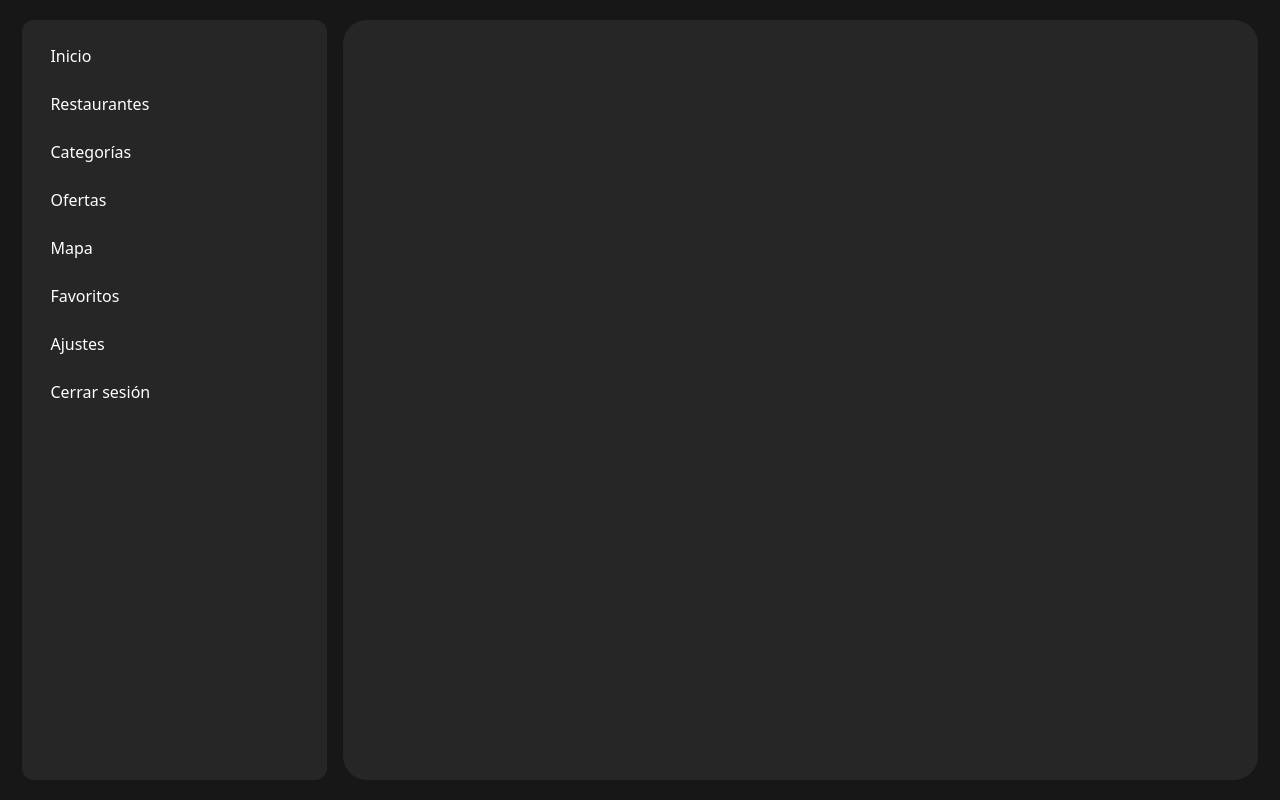
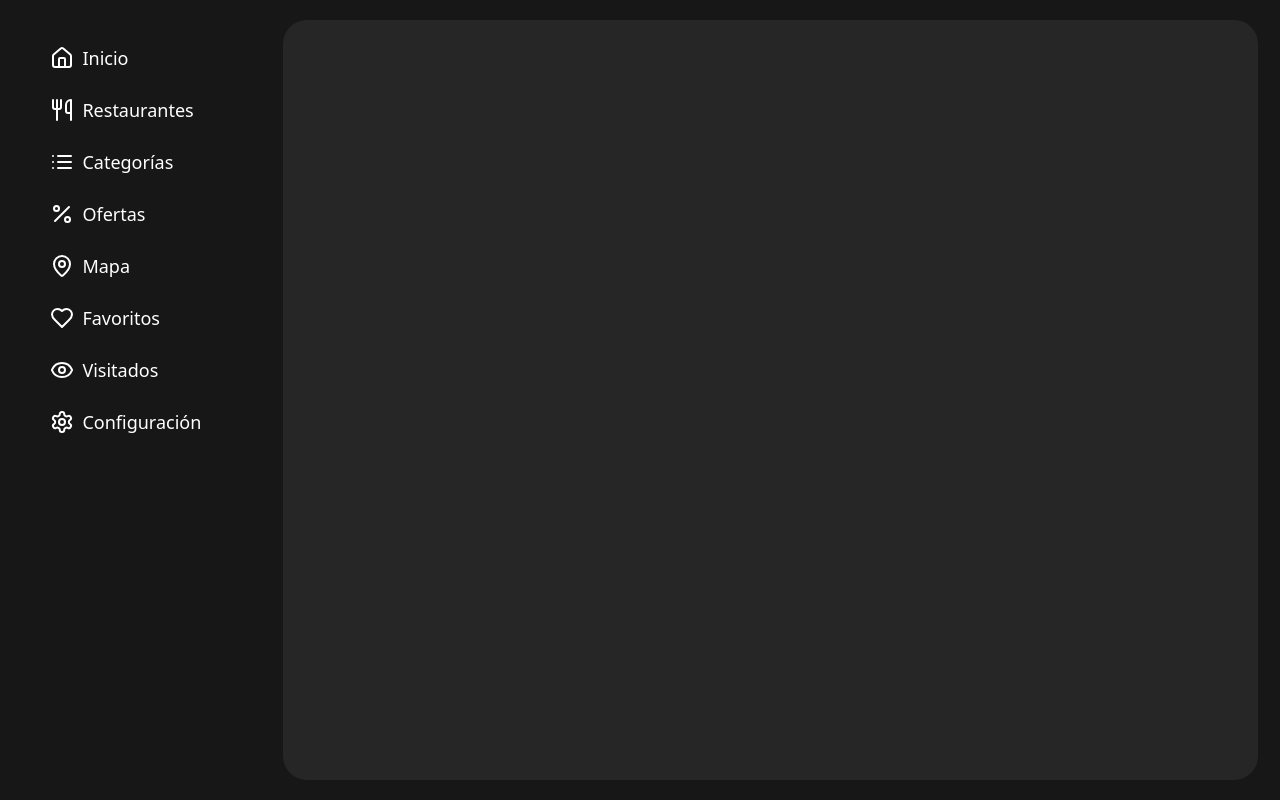
Before and after one commit to vinsmake/gdlhub.app, a React (Vite) app: page / in a window 1280 px wide. Built offline with nearby package versions, Linux system fonts and the light colour scheme.

Commit message:
Project updated

```diff
--- a/package.json
+++ b/package.json
@@ -15,6 +15,7 @@
   },
   "dependencies": {
     "@tailwindcss/vite": "^4.0.4",
+    "lucide-react": "^0.483.0",
     "react": "^19.0.0",
     "react-dom": "^19.0.0"
   },
--- /dev/null
+++ b/src/data.js
@@ -0,0 +1,3 @@
+export const data = {
+
+}
--- a/src/ui/Dashboard.jsx
+++ b/src/ui/Dashboard.jsx
@@ -5,11 +5,8 @@ export const Dashboard = ({ children }) => {
     return (
         <>
             <div className="w-[99%] h-[99%] bg-neutral-900 flex p-4 gap-4 text-white">
-
                     <DashboardSidebar />
-
                     <DashboardMain />
-
             </div>
         </>
     )
--- a/src/ui/DashboardMain.jsx
+++ b/src/ui/DashboardMain.jsx
@@ -1,10 +1,9 @@
 export const DashboardMain = ({ children }) => {
     return (
         <>
-            <div className="w-3/4 bg-neutral-800 rounded-3xl p-4">
-                {children}
+            <div className="w-4/5 bg-neutral-800 rounded-3xl p-4">
+
             </div>
-
         </>
     )
 }
--- a/src/ui/DashboardSidebar.jsx
+++ b/src/ui/DashboardSidebar.jsx
@@ -1,34 +1,43 @@
-export const DashboardSidebar = ({ children }) => {
+import {
+    Home,
+    Utensils,
+    List,
+    Percent,
+    MapPin,
+    Heart,
+    Eye,
+    Settings,
+  } from "lucide-react";
+
+  export const DashboardSidebar = () => {
     return (
-        <>
-            <aside className="w-1/4 bg-neutral-800 rounded-xl p-4 text-white">
+      <aside className="w-1/5 bg-neutral-900 rounded-xl p-4 text-white text-lg">
         <nav className="flex flex-col gap-2">
-                    <a href="#" className="hover:bg-neutral-600 rounded px-3 py-2 transition">
-                        Inicio
+          <a href="#" className="flex items-center gap-2 hover:bg-neutral-600 rounded-xl px-3 py-2 transition">
+            <Home size={24} /> Inicio
           </a>
-                    <a href="#" className="hover:bg-neutral-600 rounded px-3 py-2 transition">
-                        Restaurantes
+          <a href="#" className="flex items-center gap-2 hover:bg-neutral-600 rounded-xl px-3 py-2 transition">
+            <Utensils size={24} /> Restaurantes
           </a>
-                    <a href="#" className="hover:bg-neutral-600 rounded px-3 py-2 transition">
-                        Categorías
+          <a href="#" className="flex items-center gap-2 hover:bg-neutral-600 rounded-xl px-3 py-2 transition">
+            <List size={24} /> Categorías
           </a>
-                    <a href="#" className="hover:bg-neutral-600 rounded px-3 py-2 transition">
-                        Ofertas
+          <a href="#" className="flex items-center gap-2 hover:bg-neutral-600 rounded-xl px-3 py-2 transition">
+            <Percent size={24} /> Ofertas
           </a>
-                    <a href="#" className="hover:bg-neutral-600 rounded px-3 py-2 transition">
-                        Mapa
+          <a href="#" className="flex items-center gap-2 hover:bg-neutral-600 rounded-xl px-3 py-2 transition">
+            <MapPin size={24} /> Mapa
           </a>
-                    <a href="#" className="hover:bg-neutral-600 rounded px-3 py-2 transition">
-                        Favoritos
+          <a href="#" className="flex items-center gap-2 hover:bg-neutral-600 rounded-xl px-3 py-2 transition">
+            <Heart size={24} /> Favoritos
           </a>
-                    <a href="#" className="hover:bg-neutral-600 rounded px-3 py-2 transition">
-                        Ajustes
+          <a href="#" className="flex items-center gap-2 hover:bg-neutral-600 rounded-xl px-3 py-2 transition">
+            <Eye size={24} /> Visitados
           </a>
-                    <a href="#" className="hover:bg-neutral-600 rounded px-3 py-2 transition">
-                        Cerrar sesión
+          <a href="#" className="flex items-center gap-2 hover:bg-neutral-600 rounded-xl px-3 py-2 transition">
+            <Settings size={24} /> Configuración
           </a>
         </nav>
       </aside>
-        </>
-    )
-}
+    );
+  };
```
Also changed, not shown: 1 other file (tests, documents, lock files or other folders). Lines whose indentation alone changed are shown as unchanged.
